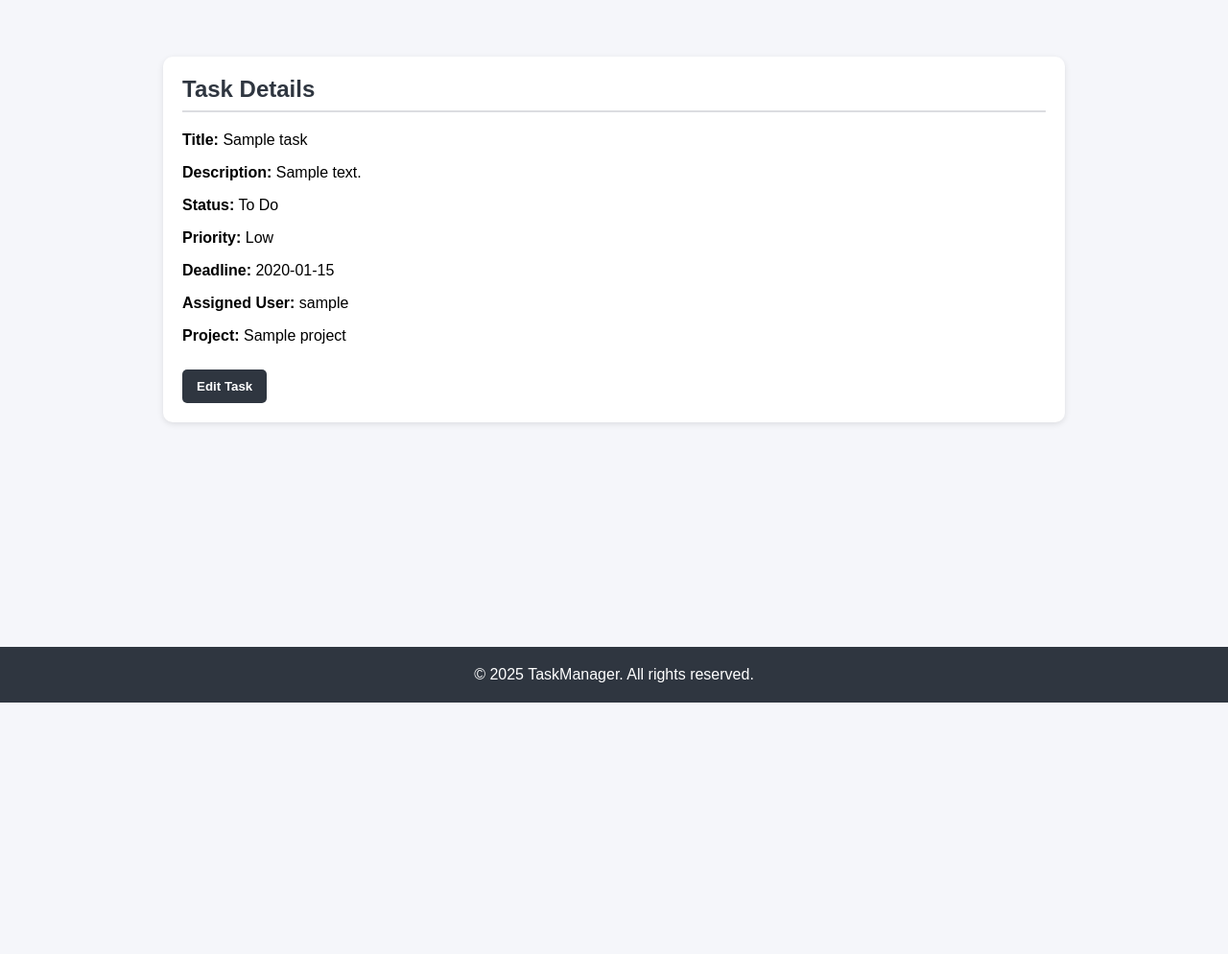
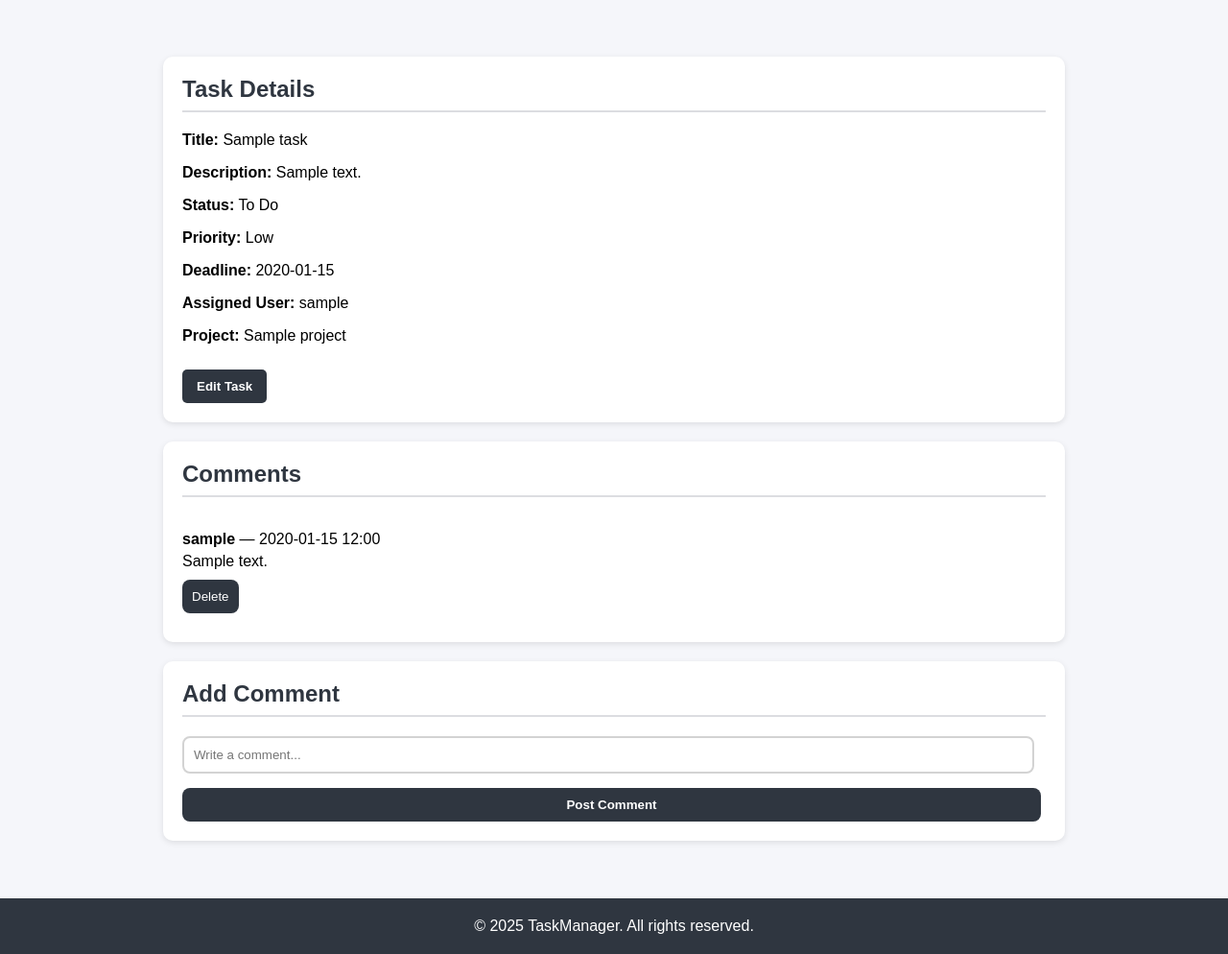
Before and after one commit to AyhamAlsayyed/task-manager, a Django app: page /tasks/1/ in a window 1280 px wide. Shown: the part 68-1062 px from the top of the page at 96% size. Before the commit the page ends 800 px from the top, so only its background shows below. Run offline with Django 5.2, Linux system fonts and the light colour scheme; tables that the repository leaves empty hold one stand-in row (values such as "Sample post").

Commit message:
Add a comment section in the task page

```diff
--- a/app/static/app/task.css
+++ b/app/static/app/task.css
@@ -68,3 +68,82 @@ button {
     color: white;
     cursor: pointer;
 }
+
+.comments-list {
+    background: white;
+    padding: 20px;
+    margin: 20px auto;
+    border-radius: 10px;
+    box-shadow: 0 2px 6px rgba(0, 0, 0, 0.1);
+    max-width: 900px;
+}
+
+.comments-list h2 {
+    margin-top: 0;
+    color: #2f3640;
+    border-bottom: 2px solid #dcdde1;
+    padding-bottom: 8px;
+}
+
+.comments-list ul {
+    list-style: none;
+    padding: 0;
+    margin: 0;
+}
+
+.comments-list li {
+    border-bottom: 1px solid #dcdde1;
+    padding: 10px 0;
+}
+
+.comments-list li:last-child {
+    border-bottom: none;
+}
+
+.comments-list p {
+    margin: 5px 0;
+}
+
+.create-comment {
+    background: white;
+    padding: 20px;
+    margin: 20px auto;
+    border-radius: 10px;
+    box-shadow: 0 2px 6px rgba(0, 0, 0, 0.1);
+    max-width: 900px;
+}
+
+.create-comment h2 {
+    margin-top: 0;
+    color: #2f3640;
+    border-bottom: 2px solid #dcdde1;
+    padding-bottom: 8px;
+}
+
+.create-comment form {
+    display: flex;
+    flex-direction: column;
+}
+
+.create-comment input[type="text"] {
+    padding: 10px;
+    border: 2px solid lightgray;
+    border-radius: 8px;
+    margin-bottom: 10px;
+    width: 96%;
+}
+
+.create-comment button {
+    padding: 10px;
+    border-radius: 8px;
+    background: #2f3640;
+    border: none;
+    color: white;
+    cursor: pointer;
+    font-weight: bold;
+    transition: background 0.2s;
+}
+
+.create-comment button:hover {
+    background: #414952;
+}
--- a/app/templates/app/project.html
+++ b/app/templates/app/project.html
@@ -83,7 +83,7 @@
                 {% csrf_token %}
                 <label for="title">Task Title:</label>
                 <input type="text" name="title" id="title"
-                        value="{{ request.POST.title|default:'' }}">
+                        value="{{ request.POST.title|default:'' }}" required>
 
                 <label for="description">Description:</label>
                 <input type="text" name="description" id="description"
--- a/app/templates/app/task.html
+++ b/app/templates/app/task.html
@@ -19,7 +19,7 @@
 
         <section class="edit-task" id="edit-task">
             <div id="edit-task-popup-form" class="popup-form">
-                {% if error_message %}
+                {% if error_message and anchor == "edit-task" %}
                     <p class="error_message">{{ error_message }}</p>
                 {% endif %}
                 <form method="post" action="{% url 'app:edit_task' task.id %}">
@@ -64,6 +64,40 @@
         </section>
         <button id="togglePopup">Edit Task</button>
     </section>
+
+    <section class="comments-list">
+    <h2>Comments</h2>
+    {% if task.comments.all %}
+      <ul>
+        {% for comment in task.comments.all %}
+          <li>
+            <p><strong>{{ comment.author.username }}</strong> — {{ comment.created_at|date:"Y-m-d H:i" }}</p>
+            <p>{{ comment.comment }}</p>
+
+            <form method="post" action="{% url 'app:delete_comment' task.id comment.id %}" class="delete-comment-form">
+              {% csrf_token %}
+              <button type="submit" class="delete-comment-btn">Delete</button>
+            </form>
+          </li>
+        {% endfor %}
+      </ul>
+    {% else %}
+      <p>No comments yet.</p>
+    {% endif %}
+  </section>
+
+  <section class="create-comment" id="create-comment">
+    <h2>Add Comment</h2>
+    {% if error_message and anchor == "create-comment" %}
+      <p class="error_message">{{ error_message }}</p>
+    {% endif %}
+
+    <form method="post" action="{% url 'app:create_comment' task.id %}">
+      {% csrf_token %}
+      <input type="text" name="comment_text" placeholder="Write a comment..." required>
+      <button type="submit">Post Comment</button>
+    </form>
+  </section>
 </main>
 
 <script>
--- a/app/templates/app/tasks.html
+++ b/app/templates/app/tasks.html
@@ -47,7 +47,7 @@
             <tbody>
                 {% for task in tasks %}
                 <tr>
-                    <td>{{ task.title }}</td>
+                    <td><a href="{% url 'app:task' task.id %}">{{ task.title }}</a></td>
                     <td>{{ task.description }}</td>
                     <td>{{ task.get_status_display }}</td>
                     <td>{{ task.get_priority_display }}</td>
--- a/app/urls.py
+++ b/app/urls.py
@@ -20,4 +20,6 @@ urlpatterns = [
     path("tasks/", views.tasks_view, name="tasks"),
     path("tasks/<int:task_id>/", views.task_view, name="task"),
     path("tasks/<int:task_id>/edit/", views.edit_task_view, name="edit_task"),
+    path("tasks/<int:task_id>/create-comment", views.create_comment_view, name="create_comment"),
+    path("tasks/<int:task_id>/comment/<int:comment_id>/delete/", views.delete_comment_view, name="delete_comment"),
 ]
--- a/app/views/tasks_views.py
+++ b/app/views/tasks_views.py
@@ -5,7 +5,7 @@ from django.shortcuts import get_object_or_404, redirect, render
 from django.urls import reverse
 from django.utils import timezone
 
-from app.models import Task
+from app.models import Comment, Task
 
 
 def tasks_view(request):
@@ -44,10 +44,12 @@ def tasks_view(request):
 def task_view(request, task_id):
     task = get_object_or_404(Task, pk=task_id)
     users_in = task.project.members.all()
+    comments = task.comments.select_related("author").order_by("-created_at")
 
     context = {
         "task": task,
         "users_in": users_in,
+        "comments": comments,
     }
     return render(request, "app/task.html", context)
 
@@ -100,3 +102,25 @@ def task_context(task, error_message=None, anchor=None):
         "anchor": anchor,
     }
     return context
+
+
+def create_comment_view(request, task_id):
+    task = get_object_or_404(Task, pk=task_id)
+    anchor = "create-comment"
+    if request.method != "POST":
+        return render(request, "app/task.html", task_context(task, None, anchor="create"))
+
+    comment_text = request.POST.get("comment_text")
+
+    if not comment_text:
+        error_message = "Comment text is required"
+        return render(request, "app/task.html", task_context(task, error_message, anchor))
+
+    Comment.objects.create(task=task, author=request.user, comment=comment_text)
+    return redirect(reverse("app:task", args=[task_id]))
+
+
+def delete_comment_view(request, task_id, comment_id):
+    comment = get_object_or_404(Comment, pk=comment_id)
+    comment.delete()
+    return redirect(reverse("app:task", args=[task_id]))
```
Also changed, not shown: app/views/__init__.py (+7 -1 lines).
